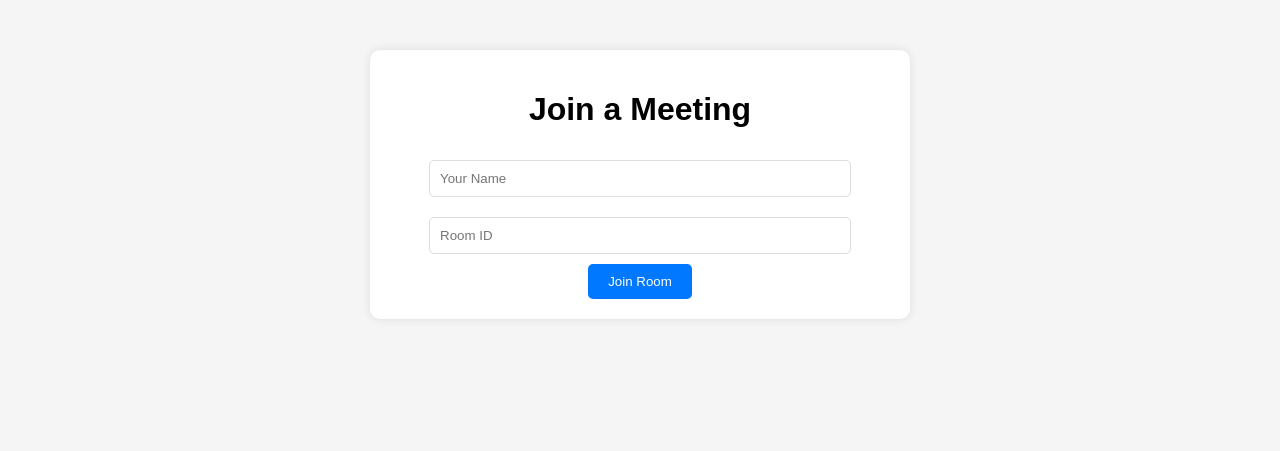
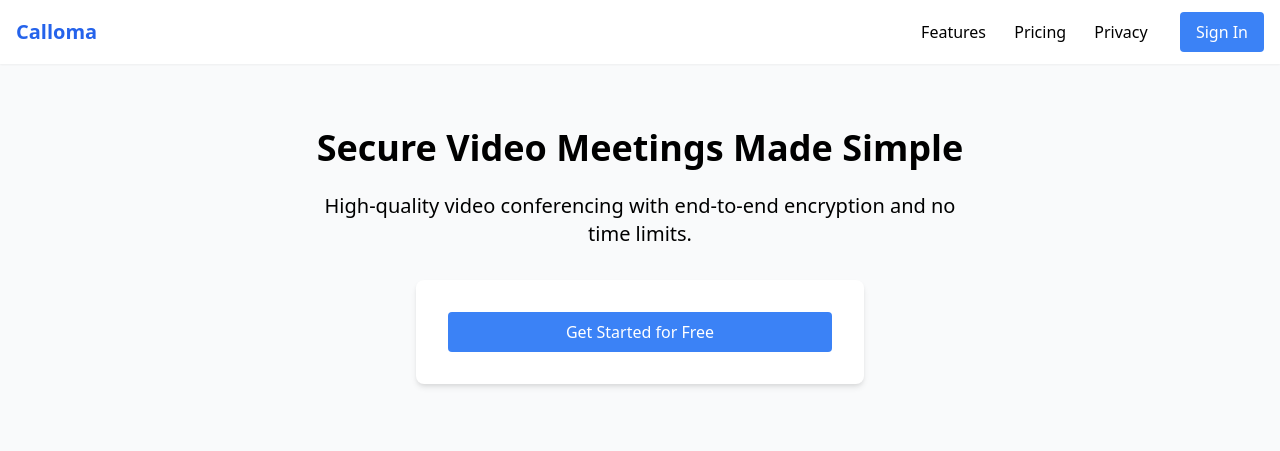
Before and after one commit to UnitaryIron/Calloma-frontend, a plain HTML site: page index.html in a window 1280 px wide. Drawn offline with nearby package versions, Linux system fonts and the light colour scheme.

Commit message:
Update index.html

```diff
--- a/index.html
+++ b/index.html
@@ -1,18 +1,47 @@
 <!DOCTYPE html>
-<html>
-  <head>
-    <title>VideoCall - Join</title>
-    <link rel="stylesheet" href="style.css" />
-  </head>
-  <body>
-    <div class="join-container">
-      <h1>Join a Meeting</h1>
-      <form id="join-form">
-        <input type="text" id="username" placeholder="Your Name" required />
-        <input type="text" id="room-id" placeholder="Room ID" required />
-        <button type="submit">Join Room</button>
-      </form>
+<html lang="en">
+<head>
+  <meta charset="UTF-8">
+  <meta name="viewport" content="width=device-width, initial-scale=1.0">
+  <title>Calloma - Secure Video Conferencing</title>
+  <link href="https://cdn.jsdelivr.net/npm/tailwindcss@2.2.19/dist/tailwind.min.css" rel="stylesheet">
+  <script src="https://www.google.com/recaptcha/api.js" async defer></script>
+</head>
+<body class="bg-gray-50">
+  <!-- Header -->
+  <header class="bg-white shadow-sm">
+    <div class="container mx-auto px-4 py-3 flex justify-between items-center">
+      <h1 class="text-xl font-bold text-blue-600">Calloma</h1>
+      <nav>
+        <a href="#" class="px-3 hover:text-blue-500">Features</a>
+        <a href="#" class="px-3 hover:text-blue-500">Pricing</a>
+        <a href="#" class="px-3 hover:text-blue-500">Privacy</a>
+        <button id="signin-btn" class="ml-4 bg-blue-500 text-white px-4 py-2 rounded hover:bg-blue-600">
+          Sign In
+        </button>
+      </nav>
     </div>
-    <script src="script.js"></script>
-  </body>
+  </header>
+
+  <!-- Hero Section -->
+  <main class="container mx-auto px-4 py-16 text-center">
+    <h2 class="text-4xl font-bold mb-6">Secure Video Meetings Made Simple</h2>
+    <p class="text-xl mb-8 max-w-2xl mx-auto">
+      High-quality video conferencing with end-to-end encryption and no time limits.
+    </p>
+    <div class="max-w-md mx-auto bg-white p-8 rounded-lg shadow-md">
+      <div id="signin-form" class="hidden">
+        <div class="g-recaptcha mb-4" data-sitekey="YOUR_RECAPTCHA_SITE_KEY"></div>
+        <button id="google-signin" class="w-full bg-red-500 text-white p-2 rounded mb-4">
+          Sign in with Google
+        </button>
+      </div>
+      <button id="get-started" class="w-full bg-blue-500 text-white p-2 rounded">
+        Get Started for Free
+      </button>
+    </div>
+  </main>
+
+  <script src="script.js"></script>
+</body>
 </html>
```
